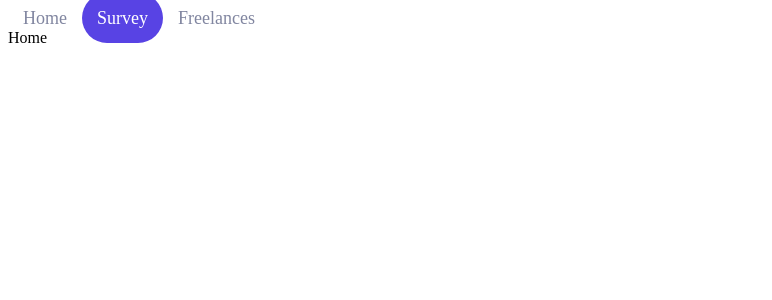
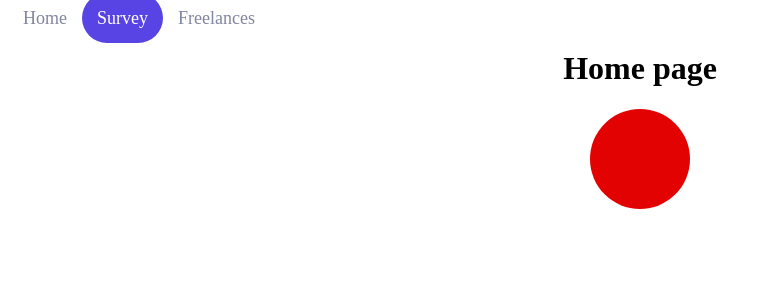
Before and after one commit to anjanante/agence_free_rt, a React (Create React App) app: page / in a window 1280 px wide. Shown: the top 300 px of the page, without its empty margins (0-772 px from the left). Built offline with nearby package versions, Linux system fonts and the light colour scheme.

Commit message:
State/Props
Use state in styled components

```diff
--- a/src/pages/Home/index.jsx
+++ b/src/pages/Home/index.jsx
@@ -1,3 +1,29 @@
+
+import { useState } from "react";
+import styled from "styled-components";
+
+const HomeContainer = styled.div`
+  width: 100%;
+  display: flex;
+  align-items: center;
+  flex-direction: column;
+`
+
+const Ballom = styled.div`
+  height: 100px;
+  width: 100px;
+  display: flex;
+  border-radius: 50px;
+  background-color: #e20202;
+  transform: scale(${({size}) => size })
+`
+
 export default function Index() {
-  return <div className="App">Home</div>;
+  const [size, setSize] = useState(1);
+  return (
+    <HomeContainer>
+      <h1 onClick={() => setSize(size + 0.1)}> Home page </h1>
+      <Ballom size={size}/>
+    </HomeContainer>
+  )
 }
```
